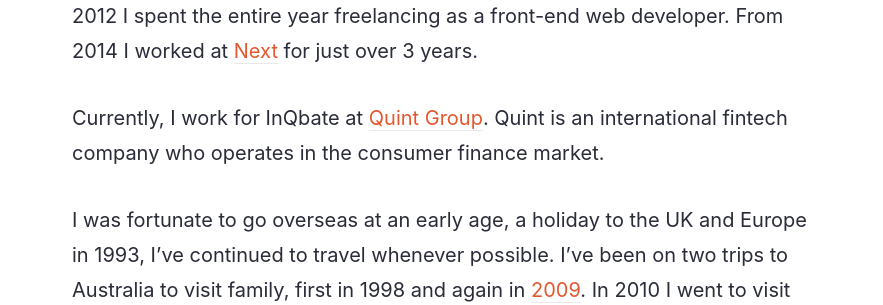
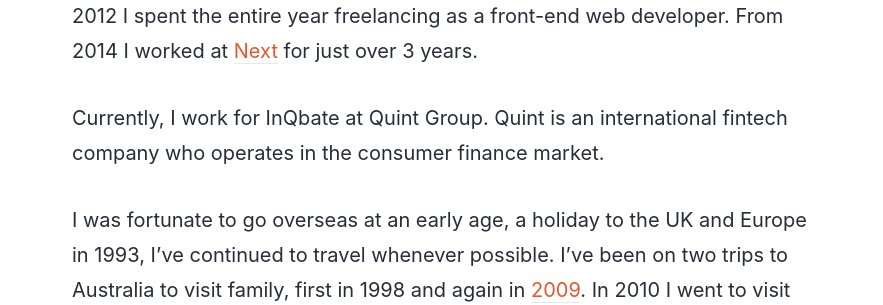
Before and after one commit to michaelthorne/michaelthorne.github.io, a Jekyll site: the page built from about.md, in a window 1280 px wide and 900 px high, scrolled down 662 px. Shown: the part 154-459 px from the top of the window, without its empty margins (198-1081 px from the left). Built offline with Jekyll 4.4.1, drawn with Linux system fonts in a browser that asks for light colours; some web fonts are replaced; part of the change alters nothing that is shown.

```diff
--- a/about.md
+++ b/about.md
@@ -22,7 +22,7 @@ at [RED-i](http://red-i.co.za) as a Java developer and then I made the switch ba
 In 2012 I spent the entire year freelancing as a front-end web developer. From 2014 I worked at [Next](http://www.wearenext.co.za)
 for just over 3 years.
 
-Currently, I work for InQbate at [Quint Group](http://www.quint.co.uk). Quint is an international fintech company who operates
+Currently, I work for InQbate at Quint Group. Quint is an international fintech company who operates
 in the consumer finance market.
 
 I was fortunate to go overseas at an early age, a holiday to the UK and Europe in 1993, I’ve continued to
```
